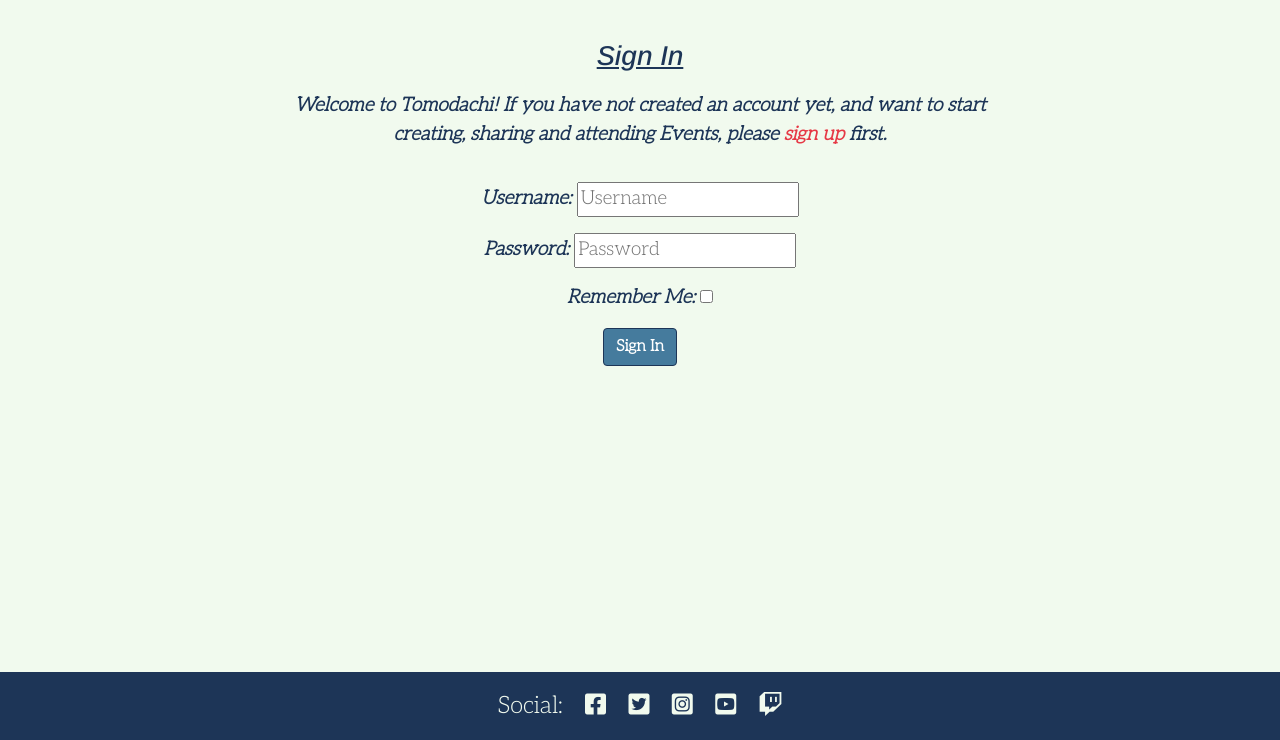
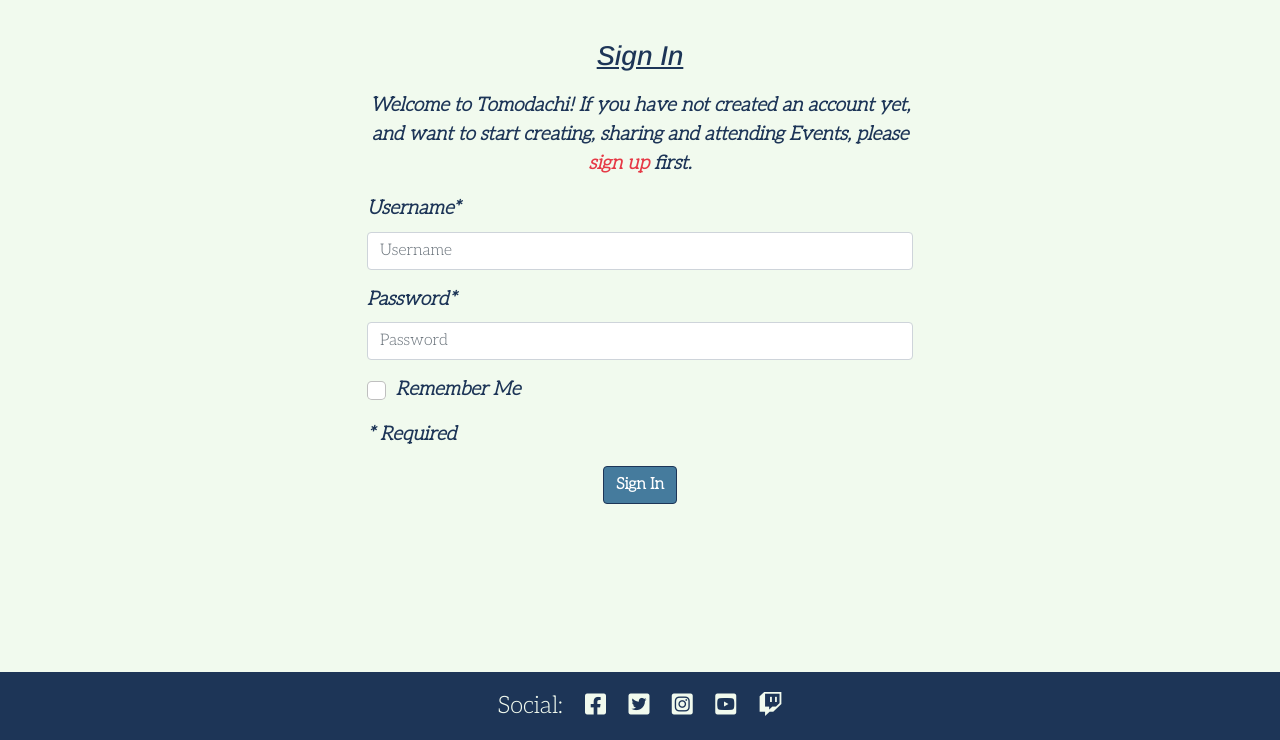
Before and after one commit to Mycrosys/portfolio-project-4-tomodachi, a Django app: page /accounts/login/ in a window 1280 px wide. Shown: the part 60-800 px from the top of the page. Run offline with Django 3.2, Linux system fonts and the light colour scheme; some libraries are stand-ins or nearby versions.

Commit message:
Feat: add crispy form formatting to register and login pages

```diff
--- a/templates/account/login.html
+++ b/templates/account/login.html
@@ -1,5 +1,5 @@
 {% extends "base.html" %}
-
+{% load crispy_forms_tags %}
 {% load i18n %}
 {% load account socialaccount %}
 
@@ -9,27 +9,24 @@
 
 <div class="container">
     <div class="row">
-    <div class="col-md-8 mt-3 offset-md-2">
+        <div class="col-md-6 mt-3 offset-md-3">
             <p class="event-headline">{% trans "Sign In" %}</p>
-      <p class="text-main text-center">{% blocktrans %}Welcome to Tomodachi! If you have not created an account yet, and want
-        to start creating, sharing and attending Events, please
+            <p class="text-main text-center">{% blocktrans %}Welcome to Tomodachi! If you have not
+                created an account yet, and want to start creating, sharing and attending Events, please
                 <a class="link" href="{{ signup_url }}">sign up</a> first.{% endblocktrans %}</p>
-    </div>
-  </div>
 
-  <div class="row">
-    <div class="cold-md-12 mt-3 text-center text-main">
-      <form class="login" method="POST" action="{% url 'account_login' %}">
+            <form class="text-main" method="POST" action="{% url 'account_login' %}">
                 {% csrf_token %}
-        {{ form.as_p }}
+                {{ form|crispy }}
                 {% if redirect_field_value %}
                 <input type="hidden" name="{{ redirect_field_name }}" value="{{ redirect_field_value }}" />
                 {% endif %}
+                <p>* Required</p>
+                <div class="text-center">
                     <button class="btn btn-signup" type="submit">{% trans "Sign In" %}</button>
+                </div>
             </form>
         </div>
     </div>
 </div>
-
-
 {% endblock %}
```
Also changed, not shown: templates/account/signup.html (+8 -6 lines), templates/account/logout.html (line endings or trailing spaces). Lines whose indentation alone changed are shown as unchanged.
